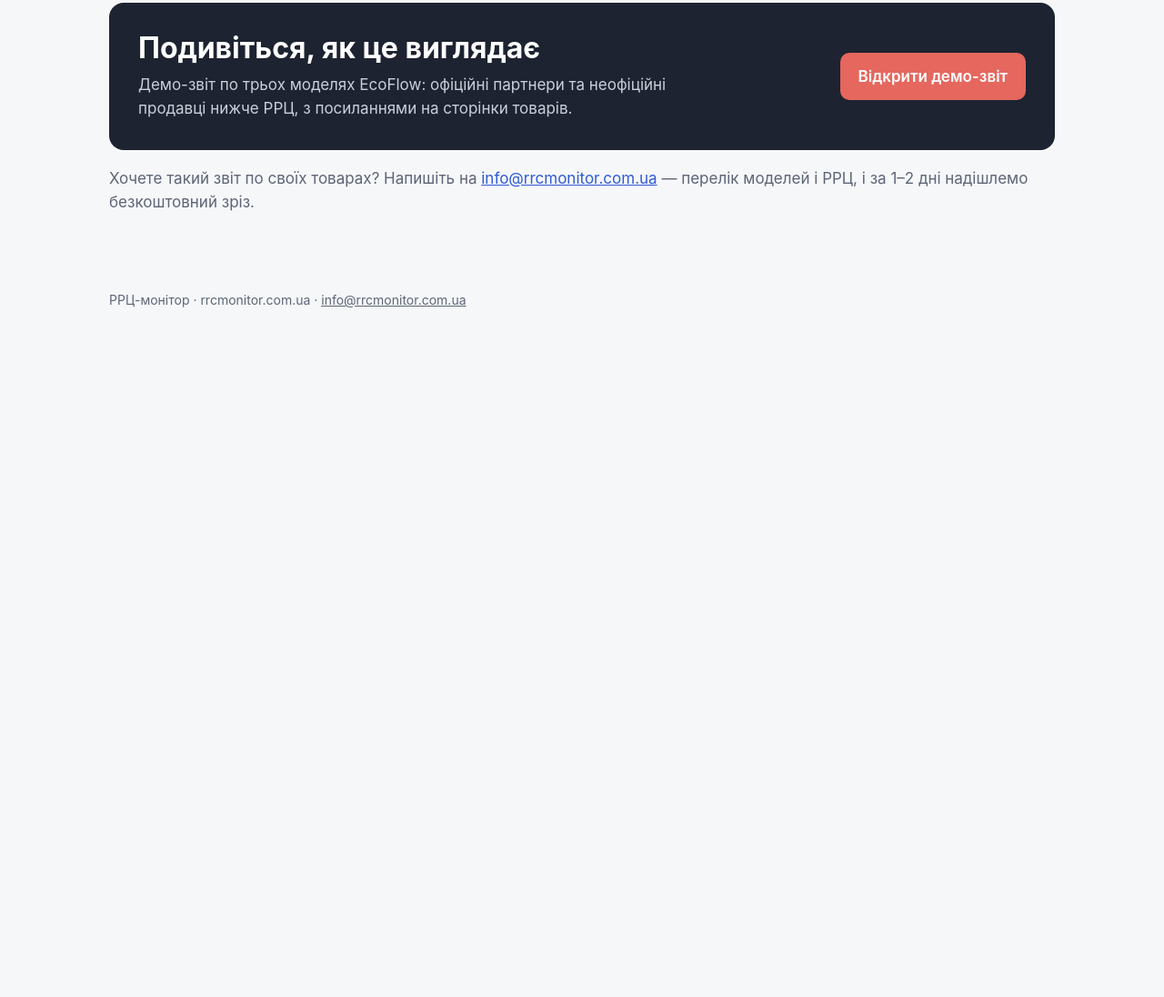
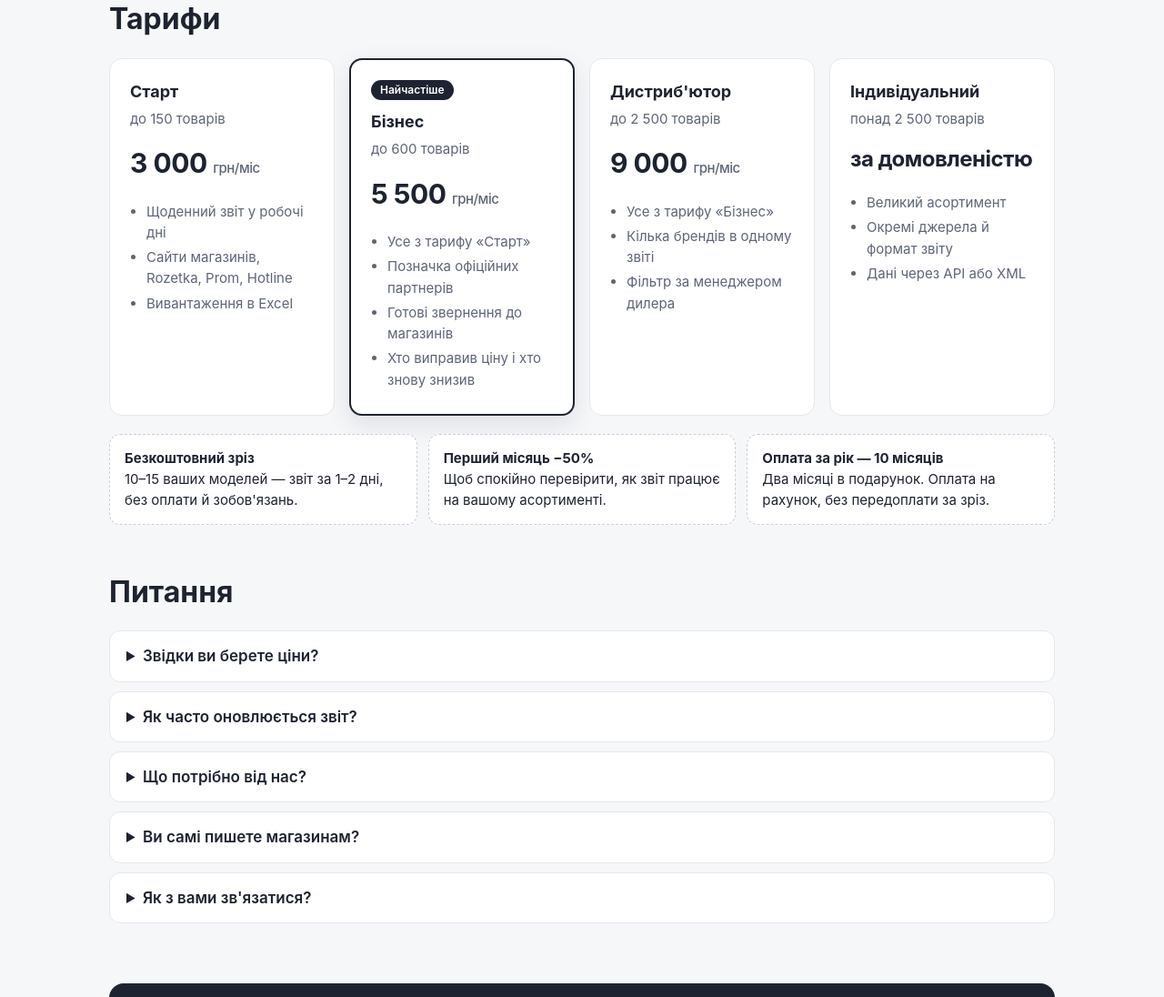
Before and after one commit to valnuz-ops/rrcmonitor, a plain HTML site: page index.html in a window 1280 px wide. Shown: the part 1429-2525 px from the top of the page at 91% size. Before the commit the page ends 1810 px from the top, so only its background shows below. Drawn offline with Linux system fonts and the light colour scheme.

Commit message:
Лендинг: тарифи, умови, питання
Co-Authored-By: Claude Opus 5.5 <noreply@anthropic.com>
Claude-Session: https://claude.ai/code/session_01Fd5sHV51nRf3YCmHVRkm2e

```diff
--- a/index.html
+++ b/index.html
@@ -44,6 +44,19 @@ h2{font-size:clamp(24px,3vw,32px);line-height:1.15;margin:0 0 24px;text-wrap:bal
 .cta h2{margin:0 0 8px;color:#fff}
 footer{color:var(--mute);font-size:14px;padding:28px 0 40px}
 @media(max-width:820px){.hero{grid-template-columns:minmax(0,1fr);padding-top:20px}.grid,.steps{grid-template-columns:minmax(0,1fr)}.btn.ghost{margin:10px 0 0}}
+.plans{display:grid;grid-template-columns:repeat(4,minmax(0,1fr));gap:16px}
+.plan{background:var(--card);border:1px solid var(--line);border-radius:14px;padding:22px;display:flex;flex-direction:column}
+.plan.hot{border:2px solid var(--ink);box-shadow:0 10px 28px rgba(16,24,40,.10)}
+.plan h3{margin:0 0 4px;font-size:18px}.plan .lim{color:var(--mute);font-size:15px;margin-bottom:14px}
+.plan .pr{font-size:30px;font-weight:700;letter-spacing:-.5px}.plan .pr small{font-size:15px;font-weight:500;color:var(--mute)}
+.plan ul{margin:14px 0 0;padding:0 0 0 18px;color:var(--mute);font-size:15px}.plan li{margin:4px 0}
+.badge{display:inline-block;font-size:12px;font-weight:600;background:var(--ink);color:#fff;border-radius:20px;padding:2px 10px;margin-bottom:10px;align-self:flex-start}
+.terms{margin:20px 0 0;padding:0;list-style:none;display:grid;grid-template-columns:repeat(3,minmax(0,1fr));gap:12px}
+.terms li{background:#fff;border:1px dashed #c9cfdb;border-radius:12px;padding:14px 16px;font-size:15px}.terms b{display:block}
+.faq details{background:var(--card);border:1px solid var(--line);border-radius:12px;padding:14px 18px;margin-bottom:10px}
+.faq summary{cursor:pointer;font-weight:600}.faq p{margin:10px 0 0;color:var(--mute);font-size:16px}
+@media(max-width:980px){.plans{grid-template-columns:repeat(2,minmax(0,1fr))}}
+@media(max-width:620px){.plans,.terms{grid-template-columns:minmax(0,1fr)}}
 </style>
 </head>
 <body>
@@ -51,7 +64,7 @@ footer{color:var(--mute);font-size:14px;padding:28px 0 40px}
   <div class="wrap">
     <div class="top">
       <a class="logo" href="/"><img src="/assets/logo-light.svg" alt="РРЦ-монітор" height="36"></a>
-      <a href="/demo/ecoflow/" style="color:#c9cfdb;font-size:15px">Демо-звіт</a>
+      <span style="display:flex;gap:18px"><a href="#tarify" style="color:#c9cfdb;font-size:15px">Тарифи</a><a href="/demo/ecoflow/" style="color:#c9cfdb;font-size:15px">Демо-звіт</a></span>
     </div>
     <div class="hero">
       <div>
@@ -94,6 +107,39 @@ footer{color:var(--mute);font-size:14px;padding:28px 0 40px}
   </div>
 </section>
 
+
+<section id="tarify" style="padding-top:0">
+  <div class="wrap">
+    <h2>Тарифи</h2>
+    <div class="plans">
+      <div class="plan"><h3>Старт</h3><div class="lim">до 150 товарів</div><div class="pr">3 000 <small>грн/міс</small></div>
+        <ul><li>Щоденний звіт у робочі дні</li><li>Сайти магазинів, Rozetka, Prom, Hotline</li><li>Вивантаження в Excel</li></ul></div>
+      <div class="plan hot"><span class="badge">Найчастіше</span><h3>Бізнес</h3><div class="lim">до 600 товарів</div><div class="pr">5 500 <small>грн/міс</small></div>
+        <ul><li>Усе з тарифу «Старт»</li><li>Позначка офіційних партнерів</li><li>Готові звернення до магазинів</li><li>Хто виправив ціну і хто знову знизив</li></ul></div>
+      <div class="plan"><h3>Дистриб'ютор</h3><div class="lim">до 2 500 товарів</div><div class="pr">9 000 <small>грн/міс</small></div>
+        <ul><li>Усе з тарифу «Бізнес»</li><li>Кілька брендів в одному звіті</li><li>Фільтр за менеджером дилера</li></ul></div>
+      <div class="plan"><h3>Індивідуальний</h3><div class="lim">понад 2 500 товарів</div><div class="pr" style="font-size:24px">за домовленістю</div>
+        <ul><li>Великий асортимент</li><li>Окремі джерела й формат звіту</li><li>Дані через API або XML</li></ul></div>
+    </div>
+    <ul class="terms">
+      <li><b>Безкоштовний зріз</b>10–15 ваших моделей — звіт за 1–2 дні, без оплати й зобов'язань.</li>
+      <li><b>Перший місяць −50%</b>Щоб спокійно перевірити, як звіт працює на вашому асортименті.</li>
+      <li><b>Оплата за рік — 10 місяців</b>Два місяці в подарунок. Оплата на рахунок, без передоплати за зріз.</li>
+    </ul>
+  </div>
+</section>
+
+<section style="padding-top:0">
+  <div class="wrap faq">
+    <h2>Питання</h2>
+    <details><summary>Звідки ви берете ціни?</summary><p>Зі сторінок товарів на сайтах інтернет-магазинів, з магазинів продавців на Rozetka і Prom та з пропозицій на Hotline. Якщо сайт магазину блокує автоматичну перевірку, беремо його ціну з Hotline і позначаємо це у звіті.</p></details>
+    <details><summary>Як часто оновлюється звіт?</summary><p>Щодня в робочі дні. Сторінки з порушеннями перевіряємо щодня, решту — раз на кілька днів, нові магазини шукаємо регулярно.</p></details>
+    <details><summary>Що потрібно від нас?</summary><p>Список товарів з кодами та РРЦ: Excel, XML-фід або посилання на прайс. За бажанням — список офіційних партнерів, щоб позначати їх у звіті.</p></details>
+    <details><summary>Ви самі пишете магазинам?</summary><p>Ні. Ми лише показуємо, хто і де продає нижче РРЦ, з посиланнями. Як реагувати — вирішуєте ви; у звіті є готовий текст звернення.</p></details>
+    <details><summary>Як з вами зв'язатися?</summary><p>Пишіть на <a href="mailto:info@rrcmonitor.com.ua">info@rrcmonitor.com.ua</a> — відповідаємо протягом робочого дня. Усе спілкування — листуванням.</p></details>
+  </div>
+</section>
+
 <section style="padding-top:0">
   <div class="wrap">
     <div class="cta">
```
